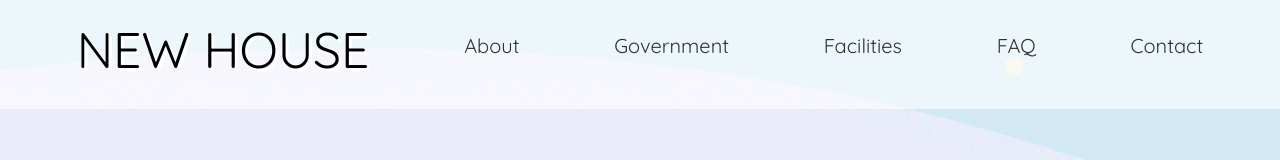
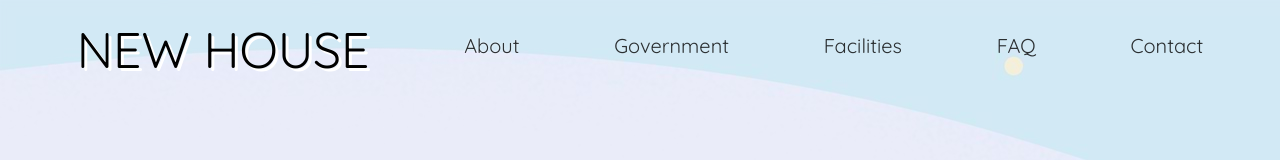
Before and after one commit to NewHouseWebmaster/newhousewebmaster.github.io, a React (Create React App) app: page / in a window 1280 px wide. Shown: the top 160 px of the page. Built offline with nearby package versions, Linux system fonts and the light colour scheme; no server answers; a web font is replaced by a local one.

Commit message:
built stuff

```diff
--- a/src/components/modules/NavBar.css
+++ b/src/components/modules/NavBar.css
@@ -11,7 +11,7 @@
   display: flex;
   padding: 10px 0 20px 0;
   margin: 0;
-  background-color: rgba(255, 255, 255, 0.6);
+  background-color: rgba(255, 255, 255, 0);
   height: auto;
   width: 100vw;
   top: 0;
--- a/src/components/pages/About.css
+++ b/src/components/pages/About.css
@@ -32,7 +32,6 @@
 .background {
     margin-left: 10vw;
     width: 80vw;
-    opacity: 100%;
     display: flex;
     flex-direction: row;
     justify-content: space-between;
```
Also changed, not shown: 10 other files (tests, documents, lock files or other folders).
